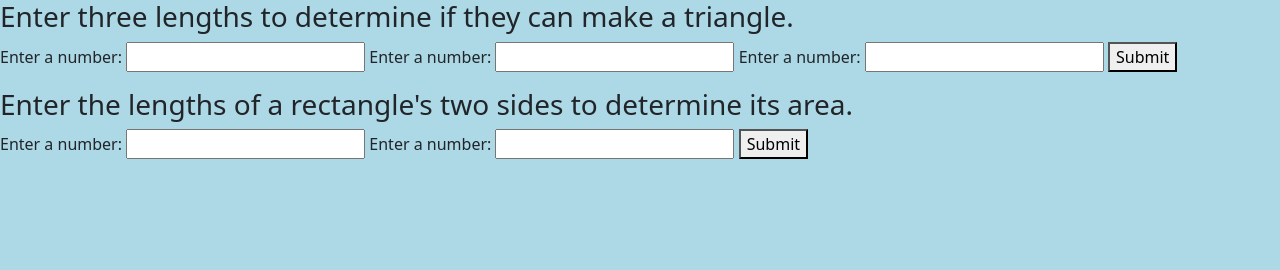
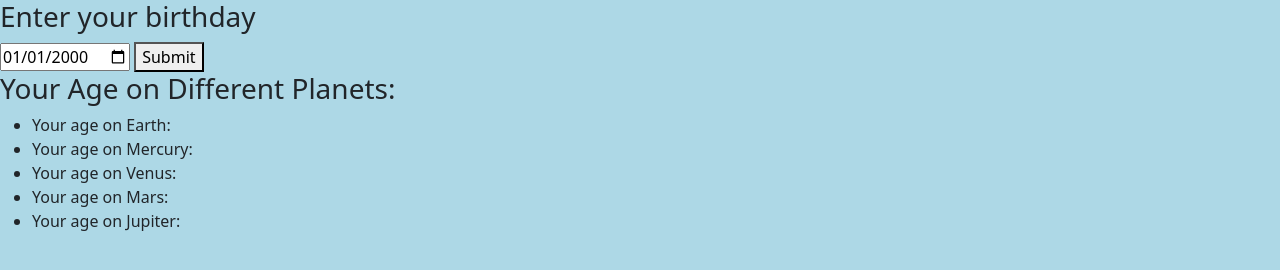
Before and after one commit to NoahJpg/Super-Galactic-Age-Calculator, a website built with webpack: page src/index.html in a window 1280 px wide. Built offline with nearby package versions, Linux system fonts and the light colour scheme.

Commit message:
add HTML to allow user to input birthday, and places to output planatery ages

```diff
--- a/src/index.html
+++ b/src/index.html
@@ -1,28 +1,33 @@
 <!DOCTYPE html>
 <html>
 <head>
-  <title>Shape Tracker</title>
+  <title>Super Galactic Age Calculator</title>
 </head>
 <body>
-  <h3>Enter three lengths to determine if they can make a triangle.</h3>
-  <form id="triangle-checker-form">
-    <label for="length1">Enter a number:</label>
-    <input id="length1" type="number">
-    <label for="length2">Enter a number:</label>
-    <input id="length2" type="number">
-    <label for="length3">Enter a number:</label>
-    <input id="length3" type="number">
+  <h3>Enter your birthday</h3>
+  <form id="birthday-form">
+    <input type="date" id="birthday" name="birth-date" value="2000-01-01" min="1900-01-01" max="2023-01-01">
     <button type="submit">Submit</button>
   </form>
-  <ul id="response"></ul>
-  <h3>Enter the lengths of a rectangle's two sides to determine its area.</h3>
-  <form id="rectangle-area-form">
-    <label for="rect-length1">Enter a number:</label>
-    <input id="rect-length1" type="number">
-    <label for="rect-length2">Enter a number:</label>
-    <input id="rect-length2" type="number">
-    <button type="submit">Submit</button>
-  </form>
-  <ul id="response2"></ul>
+
+  <h3>Your Age on Different Planets:</h3>
+  <ul>
+    <li>
+      <span id="earth-age">Your age on Earth:</span>
+    </li>
+    <li>
+      <span id="mercury-age">Your age on Mercury:</span>
+    </li>
+    <li>
+      <span id="venus-age">Your age on Venus:</span>
+    </li>
+    <li>
+      <span id="mars-age">Your age on Mars:</span>
+    </li>
+    <li>
+      <span id="jupiter-age">Your age on Jupiter:</span>
+    </li>
+  </ul>
+
 </body>
 </html>
```
